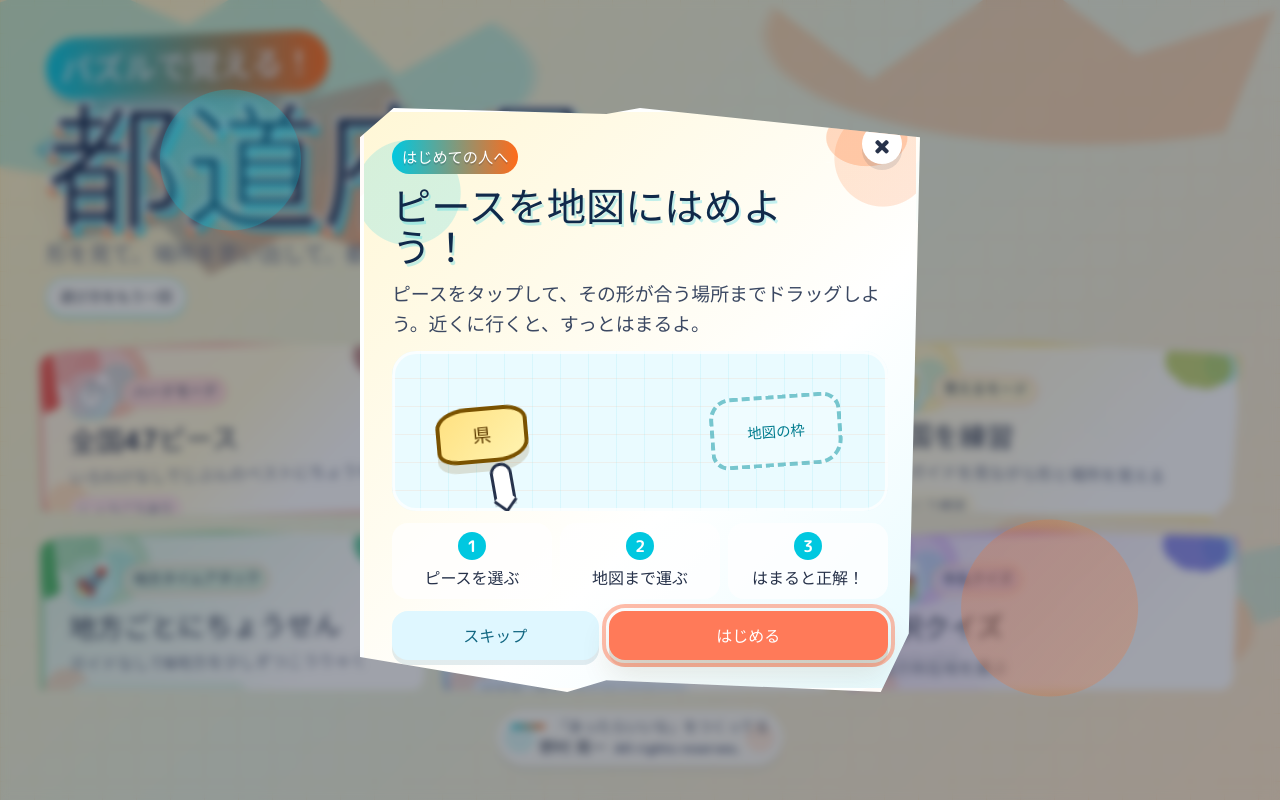
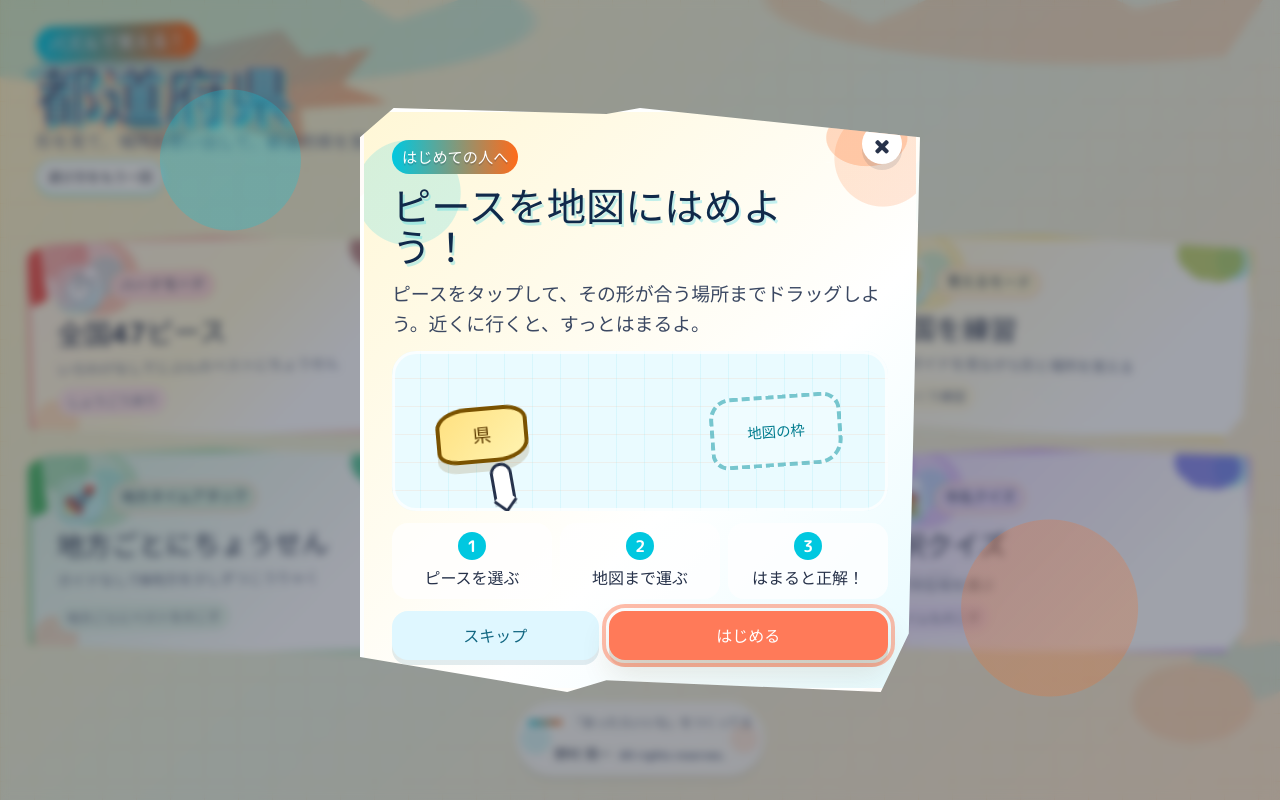
Before and after one commit to Kou-no1/todofuken, a React (Vite) app: page / in a window 1280 px wide. Built offline with nearby package versions, Linux system fonts and the light colour scheme.

Commit message:
Improve home layout on wider screens

```diff
--- a/src/styles/global.css
+++ b/src/styles/global.css
@@ -639,6 +639,127 @@ button:focus-visible {
   font-weight: 800;
 }
 
+@media (min-width: 768px) {
+  .home-screen {
+    grid-template-rows: auto auto auto;
+    gap: clamp(8px, 1.4vh, 14px);
+    padding: clamp(12px, 2vw, 24px);
+    overflow-y: auto;
+  }
+
+  .home-screen::before {
+    height: 38%;
+    opacity: 0.16;
+  }
+
+  .home-screen::after {
+    right: -5%;
+    bottom: 2%;
+    width: min(280px, 30vw);
+    height: min(180px, 24vh);
+    opacity: 0.12;
+  }
+
+  .home-hero {
+    gap: 6px;
+    align-content: start;
+    padding-inline: clamp(4px, 1vw, 12px);
+  }
+
+  .home-hero::before {
+    left: clamp(-16px, -1.5vw, -6px);
+    top: -2px;
+    width: min(380px, 38vw);
+    height: min(130px, 18vh);
+    opacity: 0.62;
+  }
+
+  .hero-catch {
+    padding: 5px 12px;
+    font-size: clamp(1rem, 1.35vw, 1.25rem);
+    box-shadow: 0 5px 0 rgba(38, 50, 76, 0.12), inset 0 -3px 0 rgba(255, 255, 255, 0.18);
+  }
+
+  .home-hero h1 {
+    font-size: clamp(3.5rem, 5vw, 4rem);
+    line-height: 0.88;
+    -webkit-text-stroke: 1.4px rgba(255, 255, 255, 0.9);
+    text-shadow:
+      -1px -1px 0 #ffffff,
+      1px -1px 0 #ffffff,
+      -1px 1px 0 #ffffff,
+      1px 1px 0 #ffffff,
+      3px 4px 0 var(--ink-cyan),
+      -2px 6px 0 color-mix(in srgb, var(--ink-orange) 58%, white),
+      0 10px 18px rgba(90, 62, 26, 0.12);
+  }
+
+  .hero-copy {
+    font-size: clamp(0.95rem, 1.3vw, 1.08rem);
+  }
+
+  .onboarding-replay-button {
+    min-height: 30px;
+    padding: 5px 10px;
+    font-size: 0.82rem;
+  }
+
+  .mode-grid {
+    grid-template-columns: repeat(2, minmax(0, 1fr));
+    gap: 12px;
+    padding: 2px 4px 8px;
+    overflow: visible;
+  }
+
+  .mode-card {
+    min-height: 138px;
+    gap: 6px;
+    padding: 14px 16px 13px;
+    padding-left: 18px;
+    border-radius: 18px;
+  }
+
+  .mode-emoji {
+    width: 40px;
+    height: 40px;
+    flex-basis: 40px;
+    border-radius: 14px;
+    font-size: 1.42rem;
+  }
+
+  .mode-label {
+    padding: 3px 7px;
+    font-size: 0.8rem;
+  }
+
+  .mode-card strong {
+    font-size: clamp(1.1rem, 1.6vw, 1.28rem);
+    line-height: 1.15;
+  }
+
+  .mode-description {
+    font-size: 0.88rem;
+    line-height: 1.3;
+  }
+
+  .mode-meta {
+    min-height: 24px;
+    padding: 3px 8px;
+    font-size: 0.8rem;
+  }
+
+  .home-footer {
+    padding: 6px 12px;
+    font-size: 0.76rem;
+  }
+}
+
+@media (min-width: 900px) {
+  .mode-grid {
+    grid-template-columns: repeat(3, minmax(0, 1fr));
+  }
+}
+
 .mode-grid::before,
 .mode-grid::after {
   content: "";
```
Also changed, not shown: 3 other files (tests, documents, lock files or other folders).
